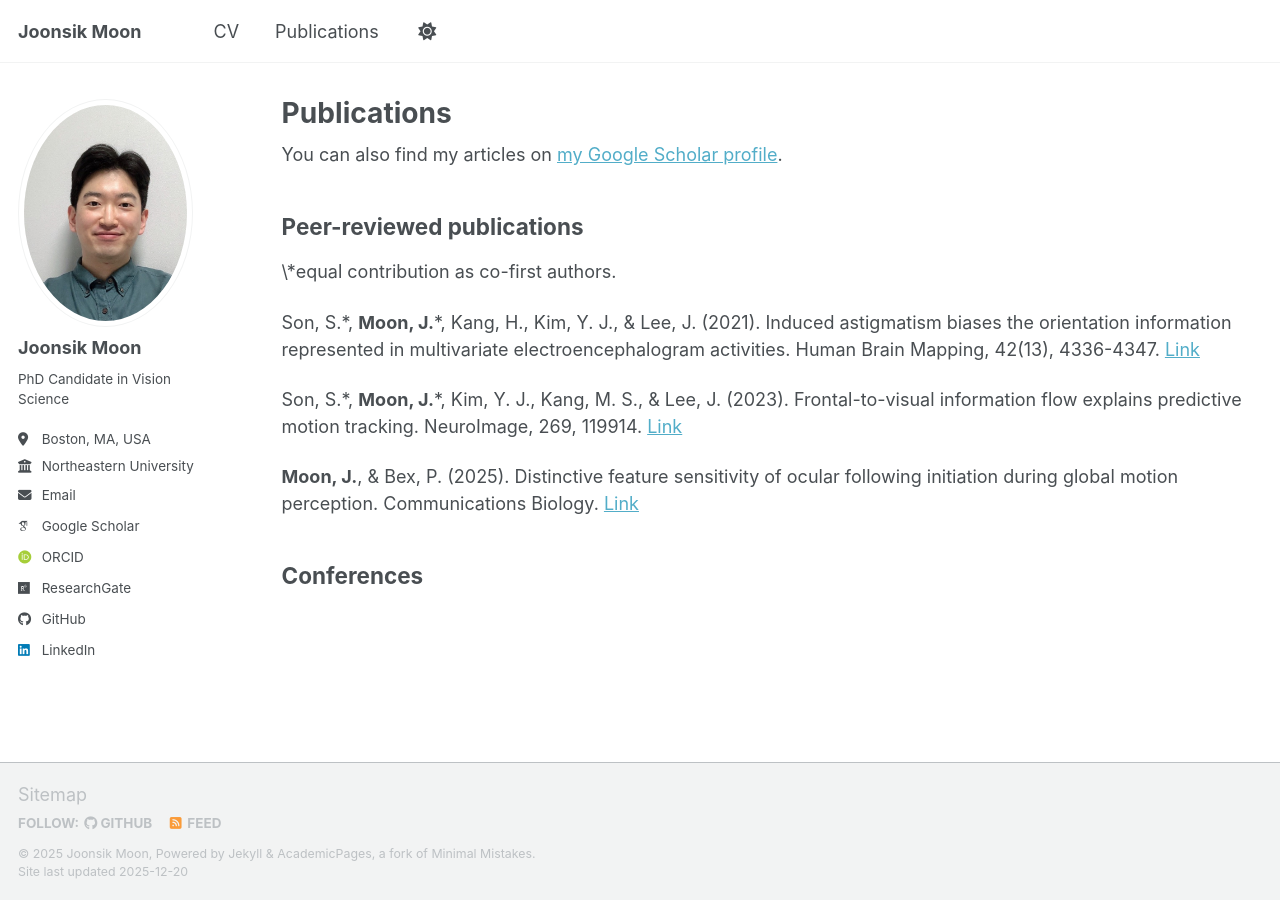
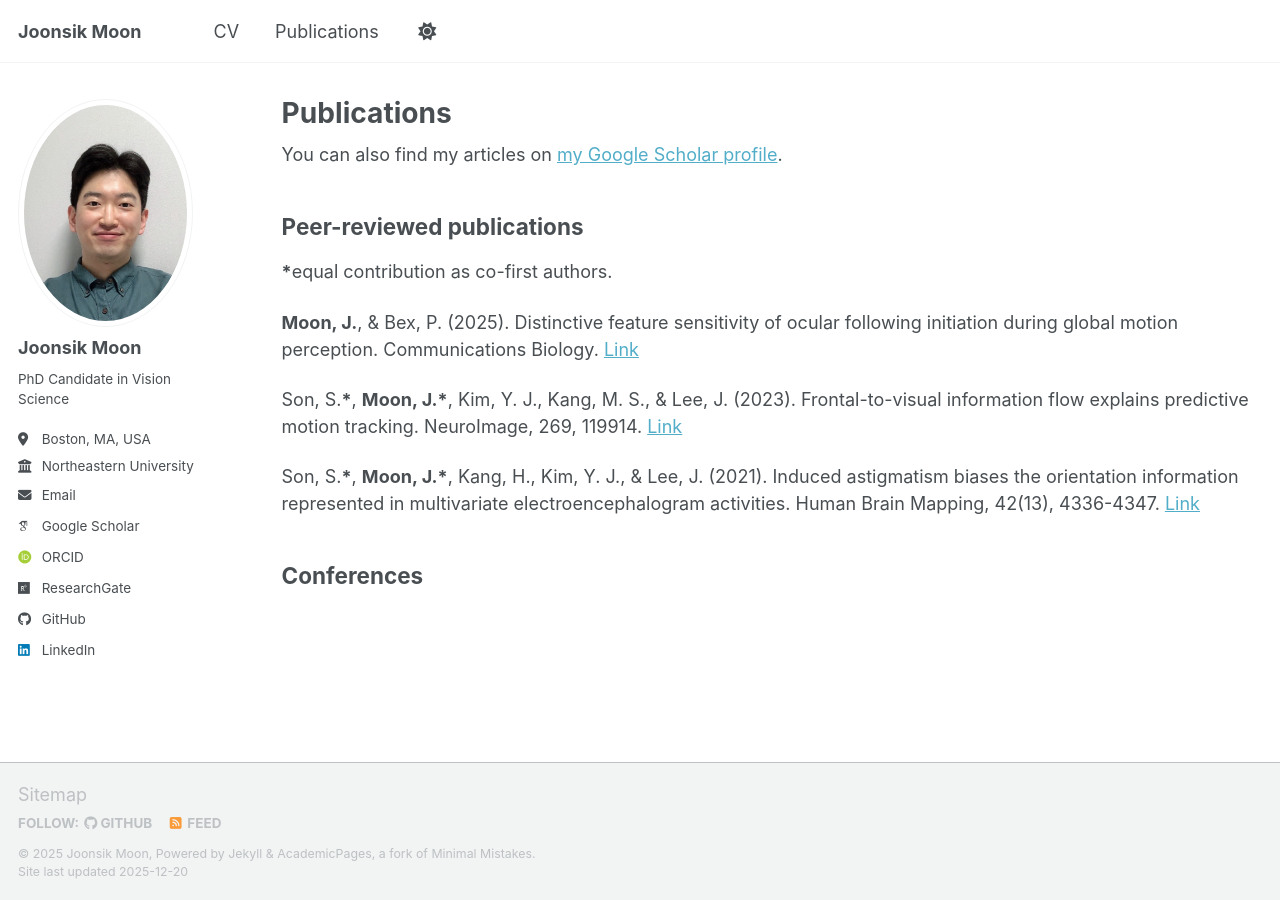
Before and after one commit to jmoon99/jmoon99.github.io, a Jekyll site: the page built from _pages/publications.html, in a window 1280 px wide. Built offline with Jekyll 4.4.1, drawn with Linux system fonts in a browser that asks for light colours; some web fonts are replaced; a script bundle is joined from its source files by our own code; library files that are not in the unit come from our copies.

Commit message:
Tweak citation bold formatting

```diff
--- a/_includes/archive-single.html
+++ b/_includes/archive-single.html
@@ -50,6 +50,7 @@
           <p>
             {% if post.citation %}
               {% assign citation_bold = post.citation
+                | replace: "*", "<strong>*</strong>"
                 | replace: "Moon, J.", "<strong>Moon, J.</strong>" %}
               {{ citation_bold }}
             {% endif %}
--- a/_pages/publications.html
+++ b/_pages/publications.html
@@ -13,13 +13,14 @@
 {% include base_path %}
 
 <h2>Peer-reviewed publications</h2>
-<p>\*equal contribution as co-first authors.</p>
+<p><strong>*</strong>equal contribution as co-first authors.</p>
 
-{% for post in site.publications %}
+{% for post in site.publications reversed %}
   {% if post.category == "journal-articles" %}
     {% include archive-single.html %}
   {% endif %}
 {% endfor %}
+
 
 <!-- New style rendering if publication categories are defined -->
 {% if site.publication_category %}
```
